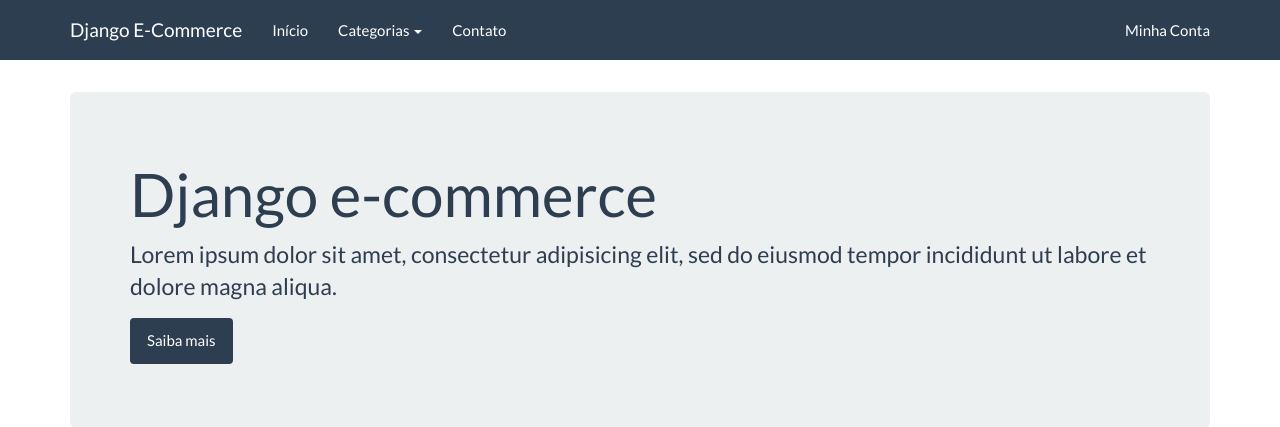
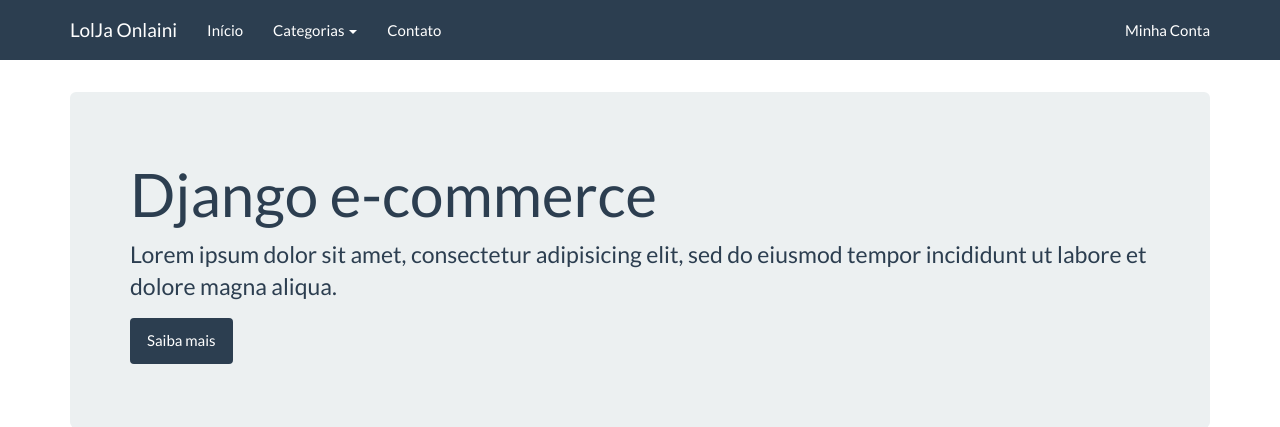
Before and after one commit to edwildson/djangosecommerce, a Django app: page / in a window 1280 px wide. Shown: the top 427 px of the page. Run offline with Django 3.2, Linux system fonts and the light colour scheme; some libraries are stand-ins or nearby versions.

Commit message:
Mudando logo

```diff
--- a/core/templates/base.html
+++ b/core/templates/base.html
@@ -3,7 +3,7 @@
 <html lang="en">
 <head>
 	<meta charset="utf-8">
-	<title> {%   block title  %}  Django E-Commerce {% endblock %}</title>
+	<title> {%   block title  %}  E-Commerce {% endblock %}</title>
 	<meta name="viewport" content="width=device-width, initial-scale=1">
 	<meta http-equiv="X-UA-Compatible" content="IE=edge" />
 	<link rel="stylesheet" href="{% static 'assets/bootstrap.min.css' %}" media="screen" />
@@ -13,7 +13,7 @@
     <div class="navbar navbar-default navbar-fixed-top">
       <div class="container">
         <div class="navbar-header">
-          <a href="" class="navbar-brand">Django E-Commerce</a>
+          <a href="" class="navbar-brand">LolJa Onlaini</a>
           <button class="navbar-toggle" type="button" data-toggle="collapse" data-target="#navbar-main">
             <span class="icon-bar"></span>
             <span class="icon-bar"></span>
```
